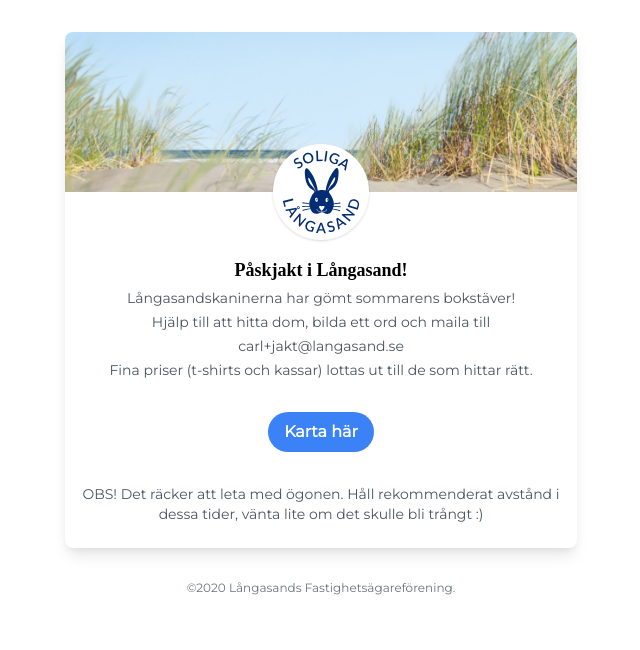
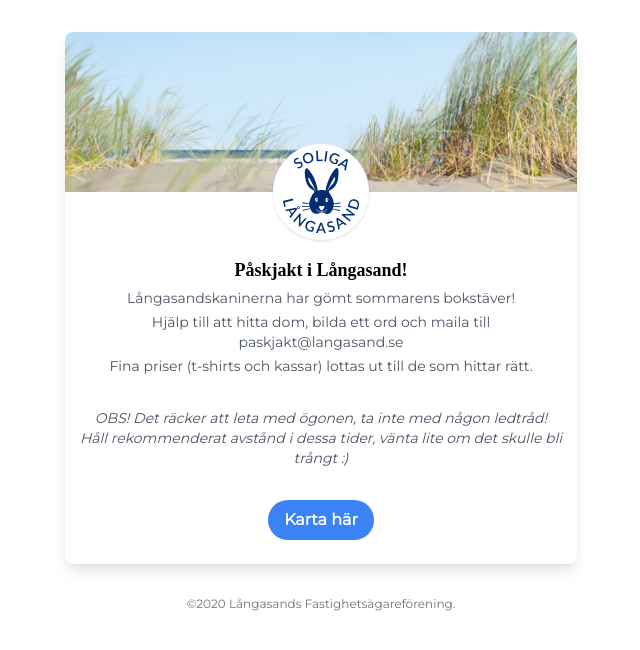
Before and after one commit to soligalangasand/soligalangasand.github.io, a Jekyll site: the page easter-hunt/index.html, which Jekyll copies as it is, in a window 1280 px wide. Shown: the top 650 px of the page, without its empty margins (319-959 px from the left). Built offline with Jekyll 4.4.1, drawn with Linux system fonts in a browser that asks for light colours; some web fonts are replaced.

Commit message:
Updated easter hunt instructions

```diff
--- a/easter-hunt/index.html
+++ b/easter-hunt/index.html
@@ -26,7 +26,7 @@
       <div class="relative shadow mx-auto h-24 w-24 -my-12 border-white bg-white rounded-full overflow-hidden border-4">
         <img class="object-cover w-full h-full" src="https://www.soligalangasand.se/assets/images/LFF-logo-square.svg">
       </div>
-      <div class="mt-16">
+      <div class="mt-16 px-2">
         <h1 class="text-lg text-center font-semibold">
           Påskjakt i Långasand!
         </h1>
@@ -34,10 +34,15 @@
           Långasandskaninerna har gömt sommarens bokstäver!
         </p>
         <p class="text-sm my-1 text-gray-600 text-center">
-          Hjälp till att hitta dom, bilda ett ord och maila till</p> <p class="text-sm text-gray-600 text-center">carl+jakt@langasand.se</p>
+          Hjälp till att hitta dom, bilda ett ord och maila till
+          <a href="mailto:paskjakt@langasand.se">paskjakt@langasand.se</a>
         </p>
         <p class="text-sm  my-1  text-gray-600 text-center">
           Fina priser (t-shirts och kassar) lottas ut till de som hittar rätt.
+        </p>
+        <p class="text-sm mt-8 text-gray-600 text-center italic">
+          OBS! Det räcker att leta med ögonen, ta inte med någon ledtråd!<br>
+          Håll rekommenderat avstånd i dessa tider, vänta lite om det skulle bli trångt :)
         </p>
       </div>
       <div>
@@ -48,12 +53,9 @@
             </button>
           </a>
         </div>
-        <p class="text-sm px-1 mt-8 text-gray-600 text-center">
-          OBS! Det räcker att leta med ögonen. Håll rekommenderat avstånd i dessa tider, vänta lite om det skulle bli trångt :)
-        </p>
       </div>
     </div>
-		<p class="text-center text-gray-500 text-xs">
+		<p class="text-center text-gray-500 text-xs mb-16">
 			&copy;2020 Långasands Fastighetsägareförening.
 		</p>
 
```
